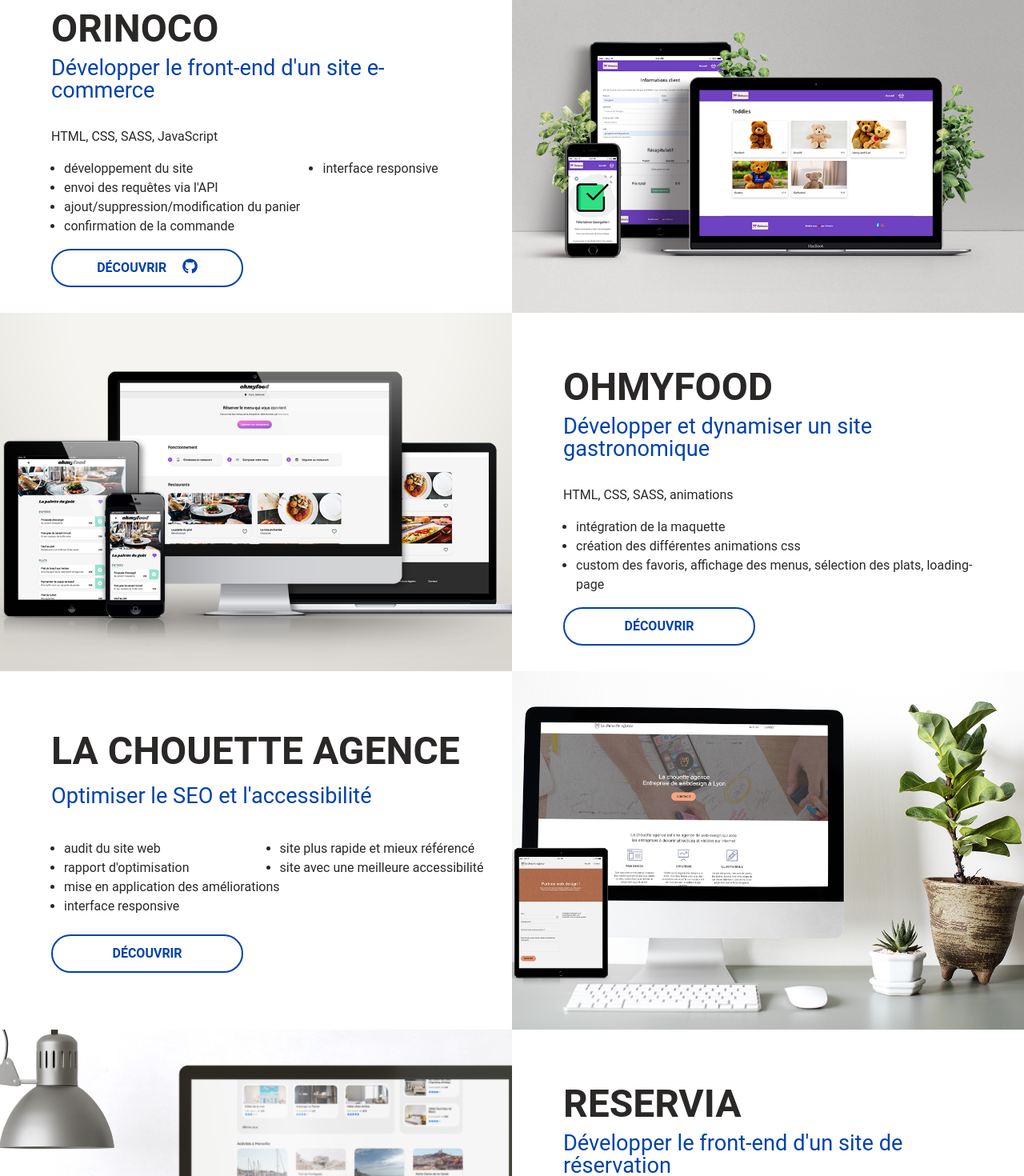
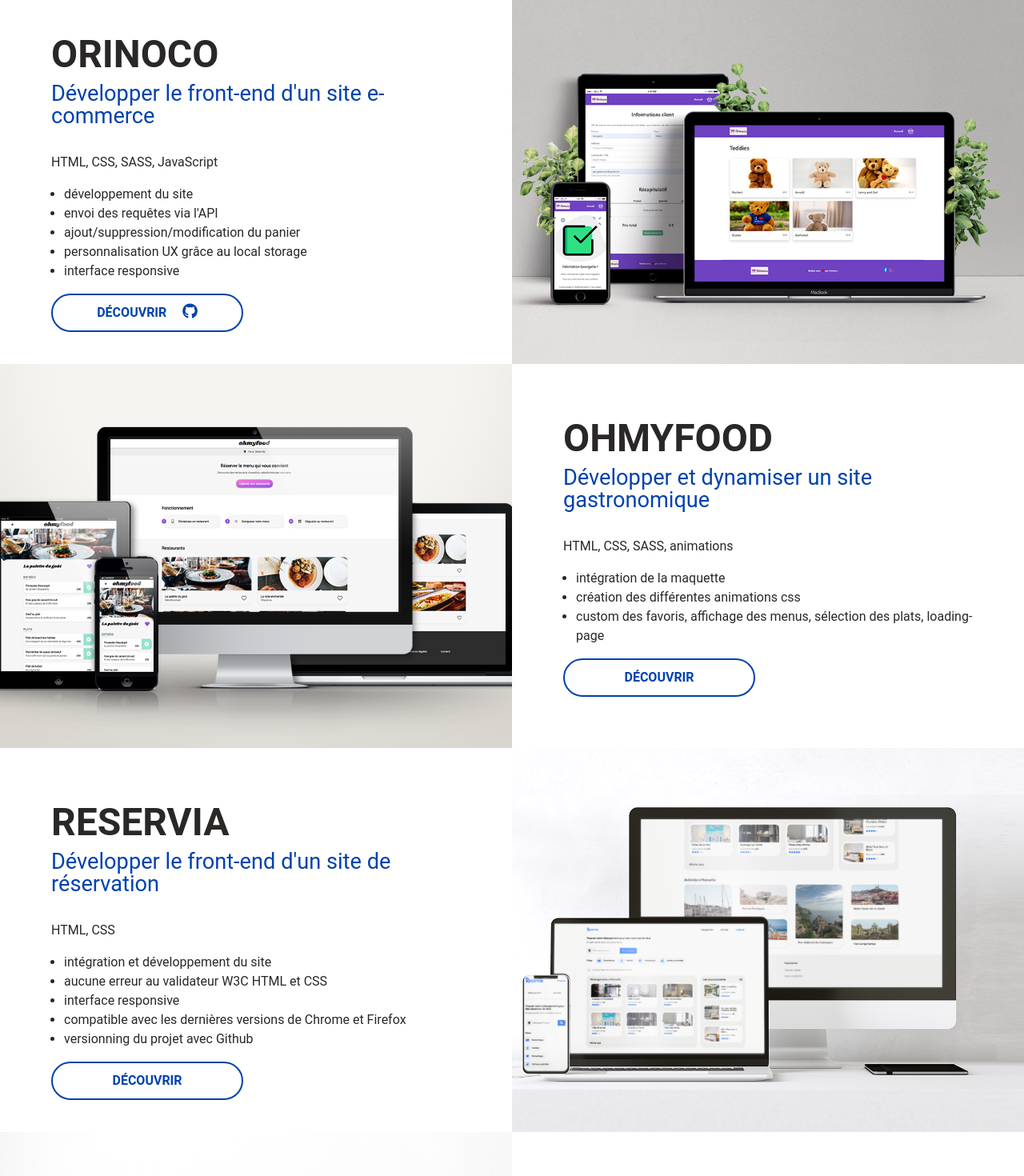
Before and after one commit to SebSnr/sebsnr.fr, a React (Create React App) app: page / in a window 1280 px wide. Shown: the part 1330-2800 px from the top of the page at 80% size. Built offline with nearby package versions, Linux system fonts and the light colour scheme.

Commit message:
:lipstick: uypdate pictures & responsive

```diff
--- a/src/components/Footer.js
+++ b/src/components/Footer.js
@@ -9,24 +9,24 @@ export default function Footer() {
 					<h4>Contact</h4>
 					<ul>
 						<li>
+							<Link to={{pathname: "https://github.com/SebSnr/"}} target="_blank">
+								{/* <i class="fab fa-github"></i> */}
+								<img src="./images/Octocat.png" alt="GitHub" className="github" />
+								SebSnr
+							</Link>
+						</li>
+						<li>
 							<Link to={{pathname: "https://www.linkedin.com/in/sebastiensanner/"}} target="_blank">
 								<i class="fab fa-circle fa-linkedin"></i>
 								sebastiensanner
 							</Link>
 						</li>
-						<li>
-								Retrouvez encore plus de codes sur : <br />
-								<Link to={{pathname: "https://github.com/SebSnr/"}} target="_blank">
-									{/* <i class="fab fa-github"></i> */}
-									<img src="./images/Octocat.png" alt="GitHub" className="github" />
-									SebSnr
-								</Link>
-						</li>
 					</ul>
 				</div>
 				<div className="footer__contact__mail">
 					<p>
-						Vous avez aimé mon travail ? Envie de discuter chaleureusement autour du web ou de votre passion ? <br />
+						Vous avez aimé mon travail ? Vous avez des questions ?<br />
+						Ou tout simplement envie de discuter ?<br />
 						<br />
 						Vous pouvez me contacter via Linkedin ou directement par mail.
 					</p>
--- a/src/components/HomeContent.js
+++ b/src/components/HomeContent.js
@@ -35,6 +35,7 @@ export default function HomeContent() {
 			{/* Orinoco */}
 			<div className="home-content home-content--reverse">
 				<div className="home-content__right">
+					<div>
 					<h3>Orinoco</h3>
 					<div className="home-content__right__goal">Développer le front-end d'un site e-commerce</div>
 					<p>HTML, CSS, SASS, JavaScript</p>
@@ -42,20 +43,20 @@ export default function HomeContent() {
 						<li>développement du site</li>
 						<li>envoi des requêtes via l'API</li>
 						<li>ajout/suppression/modification du panier</li>
-						<li>confirmation de la commande</li>
+						<li>personnalisation UX grâce au local storage</li>
 						<li>interface responsive</li>
 					</ol>
 					<Link to={{pathname: "https://github.com/SebSnr/P5--Orinoco"}} target="_blank" className="btn btn--1">
-
 						Découvrir <i class="fab fa-github"></i>
 					</Link>
+					</div>
 				</div>
 				<div className="home-content__left">
 					<img src="./images/Orinoco-mock-up.png" alt="Orinoco" />
 				</div>
 			</div>
 
-            {/* OhMyfood */}
+			{/* OhMyfood */}
 			<div className="home-content">
 				<div className="home-content__left home-content__left--big">
 					<img src="./images/Ohmyfood-mock-up.png" alt="Ohmyfood" />
@@ -63,9 +64,7 @@ export default function HomeContent() {
 				<div className="home-content__right home-content__right--big">
 					<h3>Ohmyfood</h3>
 					<div className="home-content__right__goal">Développer et dynamiser un site gastronomique </div>
-					<p>
-						HTML, CSS, SASS, animations
-					</p>
+					<p>HTML, CSS, SASS, animations</p>
 					<ol>
 						<li>intégration de la maquette</li>
 						<li>création des différentes animations css</li>
@@ -77,8 +76,36 @@ export default function HomeContent() {
 				</div>
 			</div>
 
+			{/* Reservia */}
+
+			<div className="home-content home-content--reverse">
+				<div className="home-content__right">
+					<div className="testo">
+						<h3>Reservia</h3>
+						<div className="home-content__right__goal">Développer le front-end d'un site de réservation</div>
+						<p>HTML, CSS</p>
+						<ol>
+							<li>intégration et développement du site</li>
+							<li>aucune erreur au validateur W3C HTML et CSS</li>
+							<li>interface responsive</li>
+							<li>compatible avec les dernières versions de Chrome et Firefox</li>
+							<li>versionning du projet avec Github</li>
+						</ol>
+						<Link to={{pathname: "https://sebsnr.github.io/P2--Reservia"}} target="_blank" className="btn btn--1">
+							Découvrir
+						</Link>
+					</div>
+				</div>
+				<div className="home-content__left">
+					<img src="./images/Reservia-mock-up.png" alt="Reservia" />
+				</div>
+			</div>
+
 			{/* La chouette agence */}
-			<div className="home-content home-content--reverse">
+			<div className="home-content">
+				<div className="home-content__left">
+					<img src="./images/Chouette-mock-up.png" alt="La chouette agence" />
+				</div>
 				<div className="home-content__right">
 					<h3>La chouette agence</h3>
 					<div className="home-content__right__goal">Optimiser le SEO et l'accessibilité</div>
@@ -94,31 +121,7 @@ export default function HomeContent() {
 						Découvrir
 					</Link>
 				</div>
-				<div className="home-content__left">
-					<img src="./images/Chouette-mock-up.png" alt="La chouette agence" />
-				</div>
 			</div>
-
-			{/* Reservia */}
-
-			<div className="home-content">
-				<div className="home-content__left home-content__left--big">
-					<img src="./images/Reservia-mock-up.png" alt="Reservia" />
-				</div>
-				<div className="home-content__right home-content__right--big">
-				<h3>Reservia</h3>
-					<div className="home-content__right__goal">Développer le front-end d'un site de réservation</div>
-					<p>HTML, CSS</p>
-					<ol>
-						<li>développement du site</li>
-						<li>versionning du projet avec Github</li>
-						<li>interface responsive</li>
-					</ol>
-					<Link to={{pathname: "https://sebsnr.github.io/P2--Reservia"}} target="_blank" className="btn btn--1">
-						Découvrir
-					</Link>
-				</div>
-			</div>
-        </div>
+		</div>
 	)
 }
--- a/src/styles/components/_footer.scss
+++ b/src/styles/components/_footer.scss
@@ -50,7 +50,7 @@
 					a {
 						// display: block;
 						// text-align: center;
-						margin-left: 4rem;
+						// margin-left: 4rem;
 					}
 				}
 			}
@@ -96,8 +96,8 @@
 			width: 60%;
 			display: flex;
 			flex-direction: column;
-			justify-content: space-evenly;
-			align-items: center;
+			justify-content: space-between;
+			// align-items: center;
 
 			@include media-breakpoint-down(md) {
 				margin-top: 3rem;
@@ -105,7 +105,7 @@
 				width: 100%;
 			}
 			p {
-				text-align: center;
+				// text-align: center;
 				// max-width: 30rem;
 			}
 			button {
@@ -119,6 +119,8 @@
 		display: flex;
 		justify-content: space-around;
 		text-transform: uppercase;
+		padding-top: 0.2rem;
+		padding-bottom: 0.2rem;
 		* {
 			font-size: 0.8rem;
 		}
--- a/src/styles/components/_home-banner.scss
+++ b/src/styles/components/_home-banner.scss
@@ -17,7 +17,7 @@
 			// top: -14px;
 			// left: 380px;
 			margin-top: 0;
-			margin-left: 153px;
+			margin-left: 189px;
 			width: 70%;
 			height: 100%;
 			object-fit: cover;
--- a/src/styles/components/_home_content.scss
+++ b/src/styles/components/_home_content.scss
@@ -5,16 +5,25 @@
 	&--reverse {
 
 		.home-content__right {
-			// padding-left: 14%;
+			// padding-left: 25%;
+			display: flex;
+			flex-direction: column;
+			align-items: flex-end;
+
 		}
 
 		@include media-breakpoint-down(lg) {
 			flex-direction: column-reverse;
+			align-items: flex-start;
+
 			.home-content__right {
 				// padding-left: 5%;
+				align-items: flex-start;
+
+
 			}
 		}
-		@include media-breakpoint-down(xl) {
+		@include media-breakpoint-down(md) {
 			.home-content__right {
 				ol {
 					// height: 6rem;
@@ -26,7 +35,7 @@
 	&__left,
 	&__right {
 		width: 50%;
-		height: 28rem;
+		height: 30rem;
 		@include media-breakpoint-down(lg) {
 			width: 100%;
 			height: auto;
@@ -74,7 +83,7 @@
 		}
 
 		ol {
-			height: 6rem;
+			// height: 6rem;
 			display: flex;
 			flex-wrap: wrap;
 			flex-direction: column;
@@ -84,6 +93,7 @@
 				// width: 46%;
 			}
 		}
+
 		@include media-breakpoint-down(md) {
 			height: 100%;
 			padding-top: 3rem;
```
Also changed, not shown: public/images/Chouette-mock-up.png, public/images/Reservia-mock-up.png.
